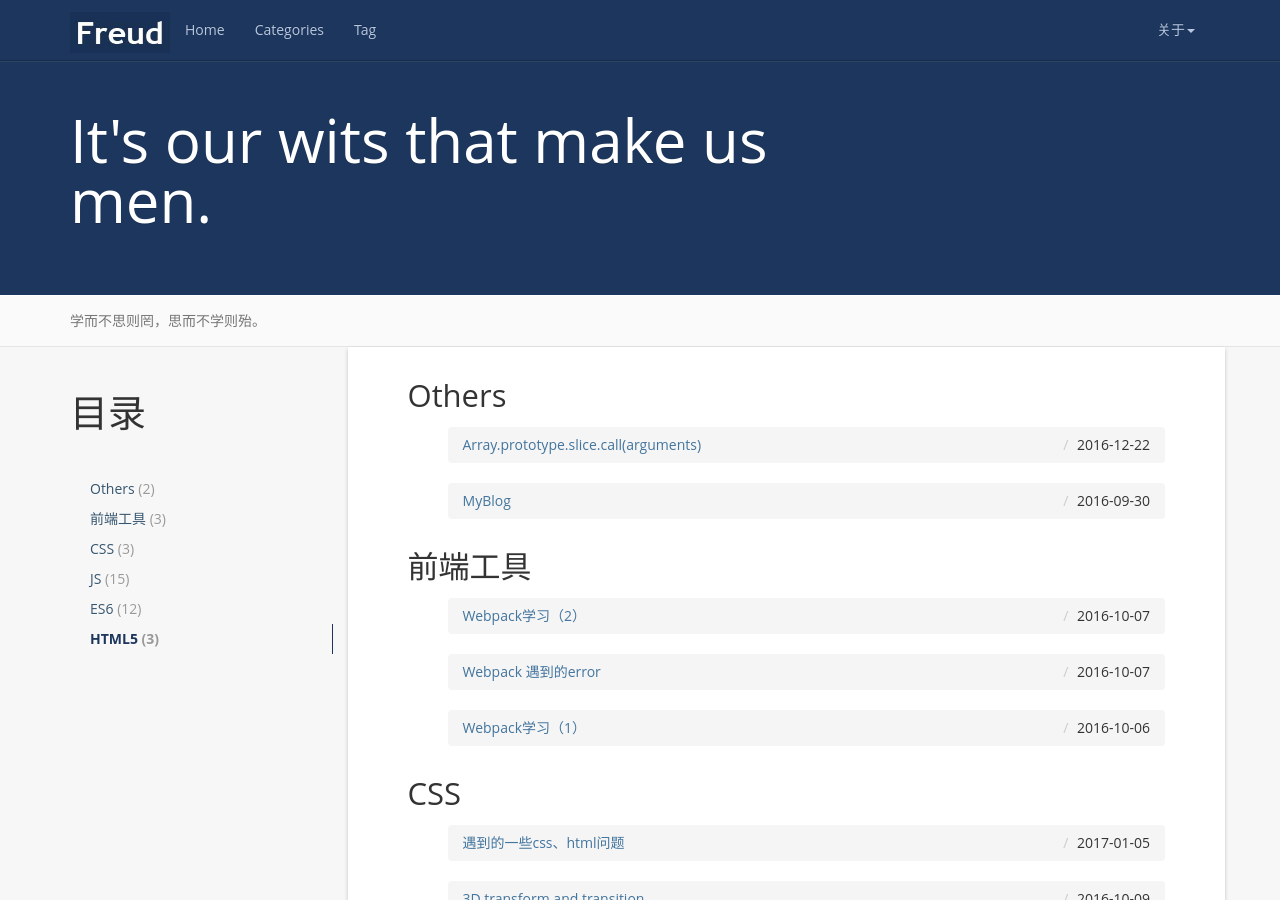
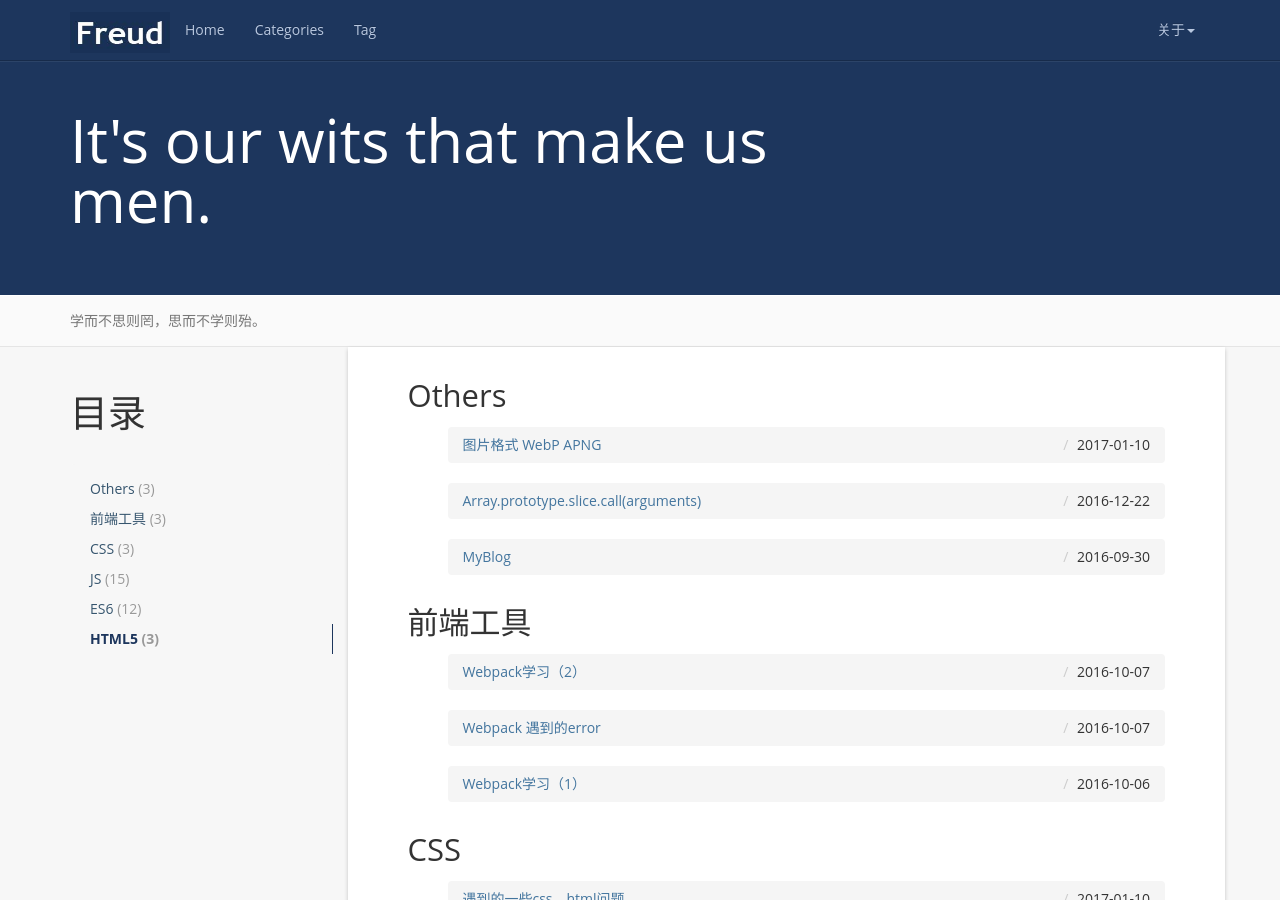
Before and after one commit to peiyanhuang/MyBlog, a Jekyll site: the page built from tag/index.html, in a window 1280 px wide and 900 px high. Built offline with Jekyll 4.4.1, drawn with Linux system fonts in a browser that asks for light colours; some of the changed lines change nothing that is shown.

Commit message:
webp apng

```diff
--- a/_posts/2017-01-05-html(1).md
+++ b/_posts/2017-01-05-html(1).md
@@ -1,7 +1,7 @@
 ---
 layout: post
 title:  遇到的一些css、html问题
-date:   2017-01-05 18:58:00 +0800
+date:   2017-01-10 18:58:00 +0800
 categories: HTML
 tag: CSS
 ---
@@ -39,4 +39,4 @@ tag: CSS
 
 ### 2. 360浏览器兼容模式a标签嵌套img标签默认带有边框
 
-解决办法：img{border:0 none;} 注意，严格意义上0和none都要加上！
+解决办法：`img{border:0 none;}` 注意，严格意义上0和none都要加上！
--- /dev/null
+++ b/_posts/2017-01-10-WebP-APNG.md
@@ -0,0 +1,87 @@
+---
+layout: post
+title:  图片格式 WebP APNG
+date:   2017-01-10 18:58:00 +0800
+categories: Others
+tag: Others
+---
+
+- content
+{:toc}
+
+### WebP
+
+WebP（发音 weppy，项目主页），是一种支持有损压缩和无损压缩的图片文件格式，派生自图像编码格式 VP8。根据 Google 的测试，无损压缩后的 WebP 比 PNG 文件少了 45％ 的文件大小，即使这些 PNG 文件经过其他压缩工具压缩之后，WebP 还是可以减少 28％ 的文件大小。
+
+WebP 的优势体现在它具有更优的图像数据压缩算法，能带来更小的图片体积，而且拥有肉眼识别无差异的图像质量；同时具备了无损和有损的压缩模式、Alpha 透明以及动画的特性，在 JPEG 和 PNG 上的转化效果都非常优秀、稳定和统一。
+
+[WebP支持度 查看](http://caniuse.com/#search=webp)
+
+参考：
+
+[WebP 探寻之路](https://isux.tencent.com/introduction-of-webp.html)
+
+### APNG
+
+APNG又叫动态PNG（Animated PNG），第1帧为标准PNG图像，剩余的动画和帧速等数据放在PNG扩展数据块里，因此只支持原版PNG的软件会正确显示第1帧。
+
+APNG的经历还是蛮忐忑的，而且最后还是没有形成标准，所以很少应用程序（对于浏览器，目前有firefox与opera支持，还有IOS8下的Safari）支持这种格式，但是不支持的应用程序会显示APNG的第一帧。
+
+[APNG支持度 查看](http://caniuse.com/#search=apng)
+
+参考：
+
+[APNG历史、特性简介以及APNG制作演示](http://www.zhangxinxu.com/wordpress/2014/09/apng-history-character-maker-editor/)
+
+### GIF PNG  JPG
+
+GIF/PNG/JPG/WEBP/APNG都是属于位图（位图 ,务必区别于矢量图）
+
+GIF/PNG和JPG这三种格式的图片被广泛应用在现今的互联网中,gif曾在过去互联网初期慢速的情况下几乎是做到了大一统的地位,而现如今随着互联网技术应用和硬件条件的提高,png和jpg格式的图片越来越多的被应用,gif昔日的辉煌一去不复.
+
+####  GIF（Graphics Interchange Format）
+
+GIF图形交换格式是一种位图图形文件格式,以8位色（即256种颜色）重现真彩色的图像。它实际上是一种压缩文档,采用LZW压缩算法进行编码,有效地减少了图像文件在网络上传输的时间。它是目前广泛应用于网络传输的图像格式之一。
+
+优点
+
+　　- 1. 优秀的压缩算法使其在一定程度上保证图像质量的同时将体积变得很小。
+　　- 2. 可插入多帧,从而实现动画效果。
+　　- 3. 可设置透明色以产生对象浮现于背景之上的效果。
+缺点
+
+　　- 由于采用了8位压缩,最多只能处理256种颜色（2的8次方）,故不宜应用于真彩图像。
+
+#### PNG（Portable Network Graphics）
+
+便携式网络图片（Portable Network Graphics）,简称PNG,是一种无损数据压缩位图图形文件格式。PNG格式是无损数据压缩的,PNG格式有8位、24位、32位三种形式,其中8位PNG支持两种不同 的透明形式（索引透明和alpha透明）,24位PNG不支持透明,32位 PNG 在24位基础上增加了8位透明通道（32-24===8）,因此可展现256级透明程度。
+
+PNG这种类型的图片就是为了取代GIF图片而生的, 除了GIF不支持动画的优势, 能用PNG的地方就用PNG, 原因是压缩比高,色彩好；
+
+优点
+
+　　- 支持256色调色板技术以产生小体积文件
+　　- 最高支持48位真彩色图像以及16位灰度图像。
+　　- 支持Alpha通道的半透明特性。
+　　- 支持图像亮度的gamma校正信息。
+　　- 支持存储附加文本信息,以保留图像名称、作者、版权、创作时间、注释等信息。
+　　- 使用无损压缩。
+　　- 渐近显示和流式读写,适合在网络传输中快速显示预览效果后再展示全貌。
+　　- 使用CRC循环冗余编码防止文件出错。
+　　- 最新的PNG标准允许在一个文件内存储多幅图像。
+
+缺点
+
+　　- 但也有一些软件不能使用适合的预测,而造成过分臃肿的PNG文件。
+
+#### JPG（Joint Photographic Experts Group）
+
+JPEG是一种针对相片影像而广泛使用的一种失真压缩标准方法。JPEG的压缩方式通常是破坏性资料压缩（lossy compression）,意即在压缩过程中图像的品质会遭受到可见的破坏。
+
+优点
+
+　　- JPEG/JFIF是最普遍在万维网（World Wide Web）上被用来储存和传输照片的格式。JPEG在色调及颜色平滑变化的相片或是写实绘画（painting）上可以达到它最佳的效果。在这种情况下,它通常比完全无失真方法作得更好,仍然可以产生非常好看的影像（事实上它会比其他一般的方法像是GIF产生更高品质的影像,因为GIF对于线条绘画（drawing）和图示的图形是无失真,但针对全彩影像则需要极困难的量化）。
+
+缺点
+
+　　- 它并不适合于线条绘图（drawing）和其他文字或图示（iconic）的图形,因为它的压缩方法用在这些图形的型态上,会得到不适当的结果；
```
